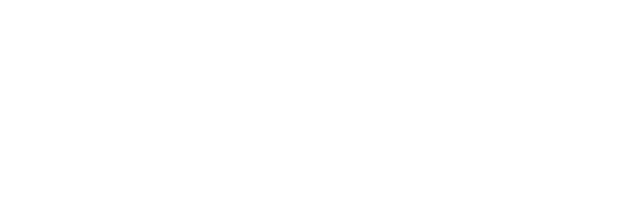
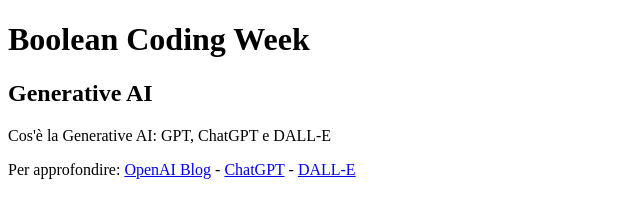
Before and after one commit to gluke0/bool-gpt, a plain HTML site: page index.html in a window 1280 px wide. Shown: the whole page, without its empty margins (0-640 px from the left). Drawn offline with Linux system fonts and the light colour scheme.

Commit message:
starting with html

```diff
--- a/index.html
+++ b/index.html
@@ -9,5 +9,27 @@
 
 <body>
 
+    <header>
+        <h1>Boolean Coding Week</h1>
+    </header>
+
+
+    <main>
+        <div>
+            <h2>Generative AI</h2>
+            <span>Cos'è la Generative AI: GPT, ChatGPT e DALL-E</span>
+        </div>
+    </main>
+
+
+    <footer>
+        <div>
+            <p>Per approfondire:
+                <a href="https://openai.com/blog/openai-api"> OpenAI Blog</a> -
+                <a href="https://openai.com/product/chatgpt"> ChatGPT</a> -
+                <a href="https://openai.com/product/dall-e-2"> DALL-E</a>
+            </p>
+        </div>
+    </footer>
 </body>
 </html>
```
